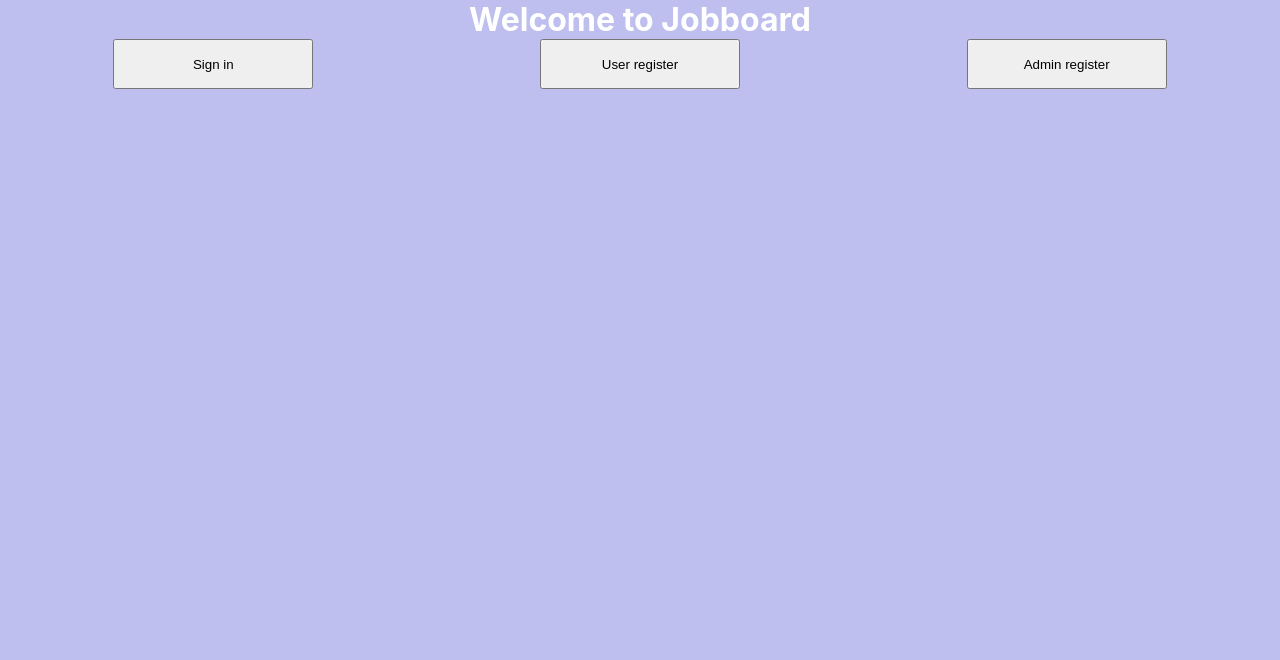
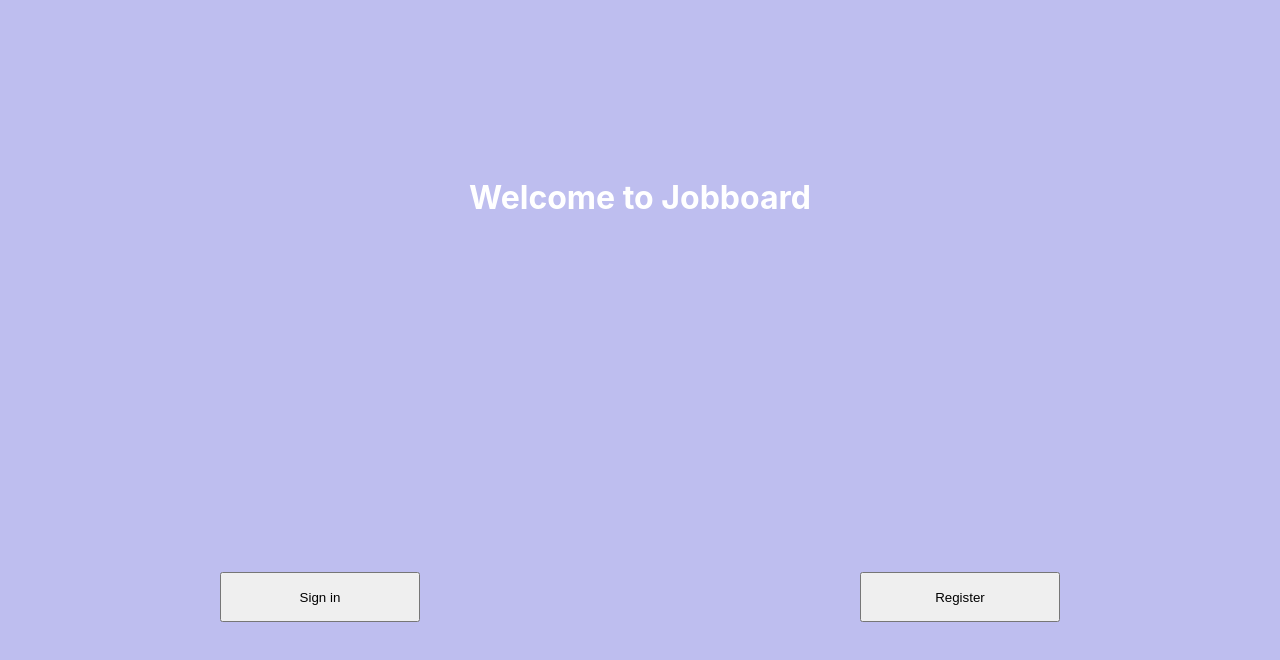
Before and after one commit to Yolann29/Web_Project, a React (Create React App) app in the folder jobboard/: page / in a window 1280 px wide. Shown: the top 660 px of the page. Built offline with nearby package versions, Linux system fonts and the light colour scheme.

Commit message:
recuperation

```diff
--- a/jobboard/src/App.css
+++ b/jobboard/src/App.css
@@ -6,6 +6,8 @@
 body {
   display: flex;
   background-color: rgb(190, 190, 239);
+  width: 100%;
+  height: 100vh;
 }
 
 .App {
@@ -14,6 +16,8 @@ body {
   justify-content: space-around;
   align-content: space-around;
   text-align: center;
+  width: 100%;
+  height: 100%;
 }
 
 .App ul {
@@ -67,6 +71,7 @@ body {
   width: 100vw;
   justify-content: space-around;
   flex-direction: column;
+  height: 100%;
 }
 
 .Connexion h1 {
--- a/jobboard/src/App.js
+++ b/jobboard/src/App.js
@@ -52,7 +52,7 @@ function App() {
   return (
     <div className="App">
       {!connected && !register && !approved ? (
-        <Connexion connect={handleConnexion} connect2={handleInscription} connect3={handleInscription}/>
+        <Connexion connect={handleConnexion} connect2={handleInscription} />
       ) : (
         <>
           {register && !connected ? <Inscription onApproved={handleApproved}/> : null}
--- a/jobboard/src/Connexion.js
+++ b/jobboard/src/Connexion.js
@@ -1,12 +1,11 @@
-function Connexion({connect, connect2, connect3}) {
+function Connexion({connect, connect2}) {
 
     return (
       <div className="Connexion">
             <h1>Welcome to Jobboard</h1>
             <div>
                 <button onClick={connect}>Sign in</button>
-                <button onClick={connect2}>User register</button>
-                <button onClick={connect3}>Admin register</button>
+                <button onClick={connect2}>Register</button>
             </div>
       </div>
     );
```
Also changed, not shown: 1 other file (tests, documents, lock files or other folders).
